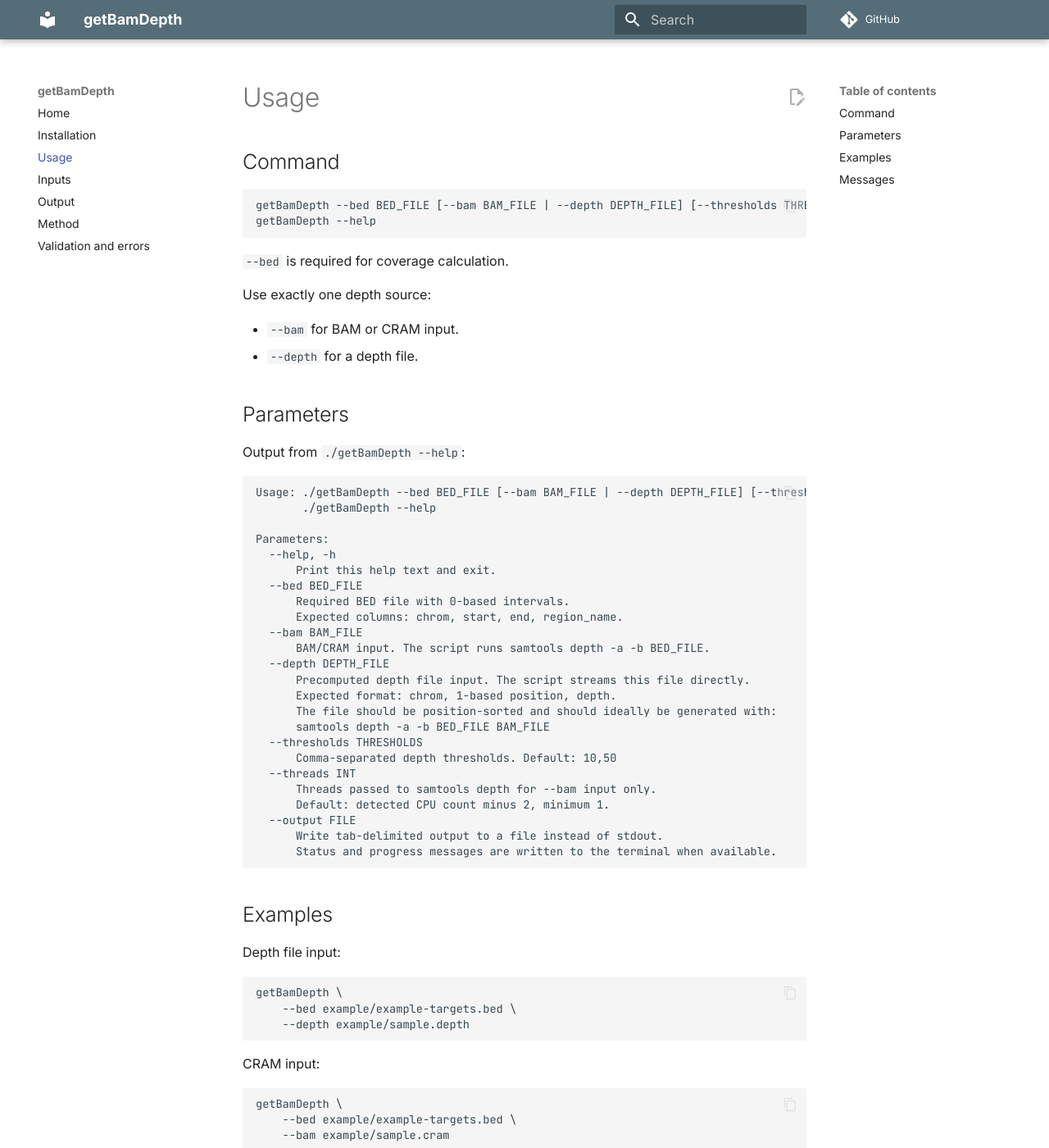
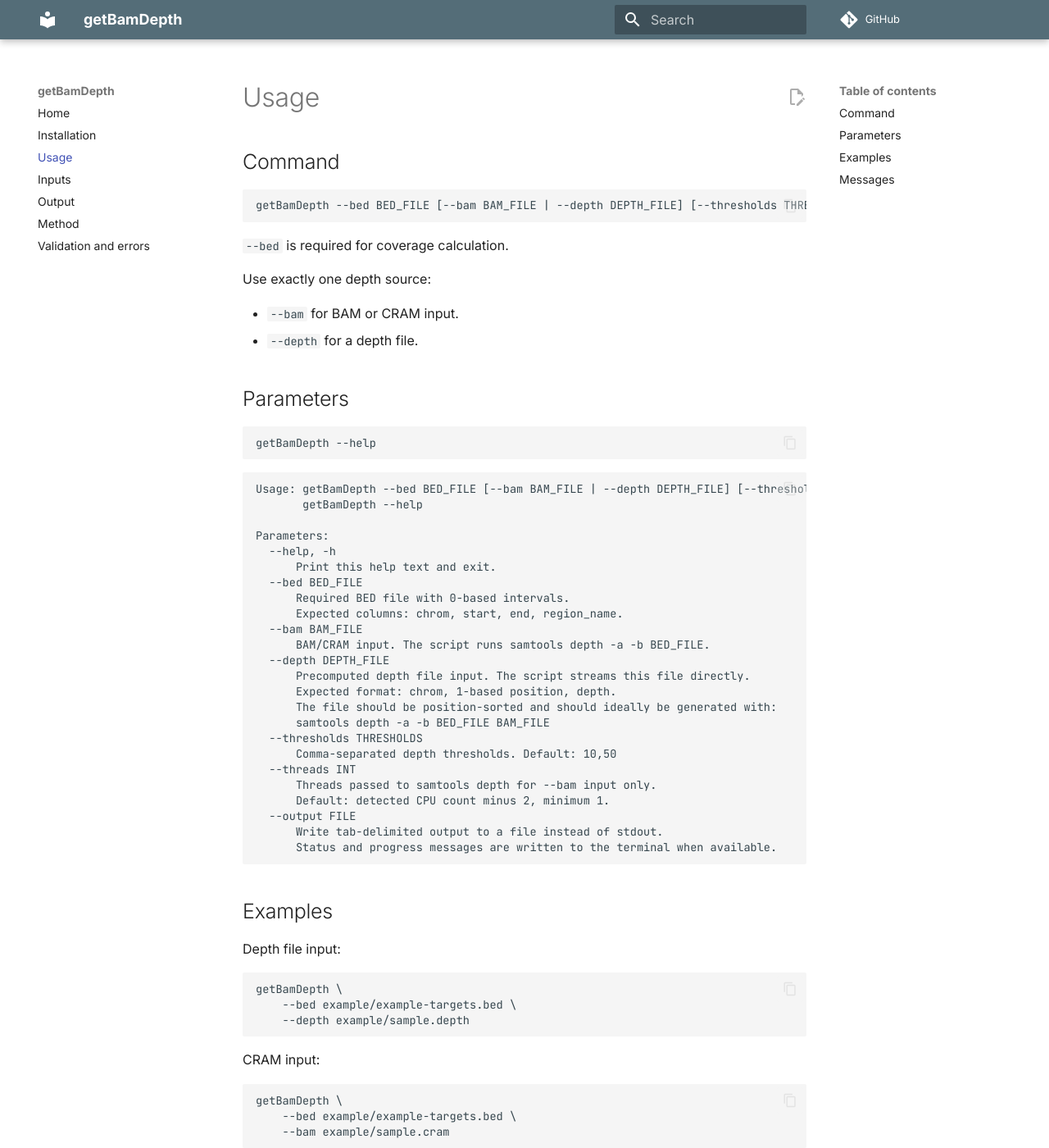
Before and after one commit to maurya-anand/getBamDepth, an MkDocs documentation site: the page built from docs/usage.md, in a window 1280 px wide and 1400 px high. Shown: the whole window at 82% size. Built offline with MkDocs 1.6.1 and Material for MkDocs 9.7.7, drawn with Linux system fonts in a browser that asks for light colours; comment, search, counter and statistics services are not loaded.

Commit message:
docs: correct usage examples and formatting in usage documentation

````diff
--- a/docs/usage.md
+++ b/docs/usage.md
@@ -4,7 +4,6 @@
 
 ```text
 getBamDepth --bed BED_FILE [--bam BAM_FILE | --depth DEPTH_FILE] [--thresholds THRESHOLDS] [--threads INT] [--output FILE]
-getBamDepth --help
 ```
 
 `--bed` is required for coverage calculation.
@@ -16,11 +15,13 @@ Use exactly one depth source:
 
 ## Parameters
 
-Output from `./getBamDepth --help`:
+```bash
+getBamDepth --help
+```
 
 ```text
-Usage: ./getBamDepth --bed BED_FILE [--bam BAM_FILE | --depth DEPTH_FILE] [--thresholds THRESHOLDS] [--threads INT] [--output FILE]
-       ./getBamDepth --help
+Usage: getBamDepth --bed BED_FILE [--bam BAM_FILE | --depth DEPTH_FILE] [--thresholds THRESHOLDS] [--threads INT] [--output FILE]
+       getBamDepth --help
 
 Parameters:
   --help, -h
````
